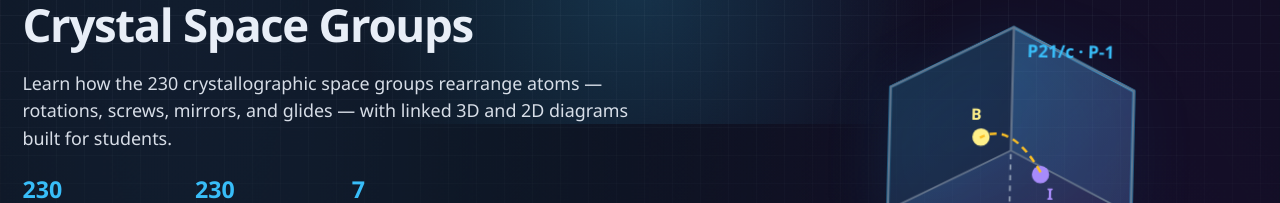
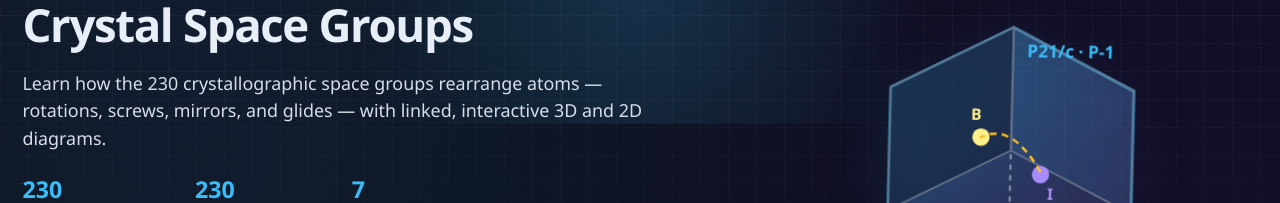
Before and after one commit to bioforcefield/crystal_spacegroup_website, a React (Vite) app: page / in a window 1280 px wide. Shown: the part 171-374 px from the top of the page. Built offline with nearby package versions, Linux system fonts and the light colour scheme; no server answers.

Commit message:
Hero: audience-neutral copy (drop 'built for students')

```diff
--- a/src/pages/IndexPage.tsx
+++ b/src/pages/IndexPage.tsx
@@ -75,8 +75,8 @@ export default function IndexPage() {
             <h1>Crystal Space Groups</h1>
             <p className="hero-lead">
               Learn how the 230 crystallographic space groups rearrange atoms —
-              rotations, screws, mirrors, and glides — with linked 3D and 2D
-              diagrams built for students.
+              rotations, screws, mirrors, and glides — with linked, interactive 3D
+              and 2D diagrams.
             </p>
             <div className="hero-stats">
               <div>
```
Also changed, not shown: 1 other file (tests, documents, lock files or other folders).
